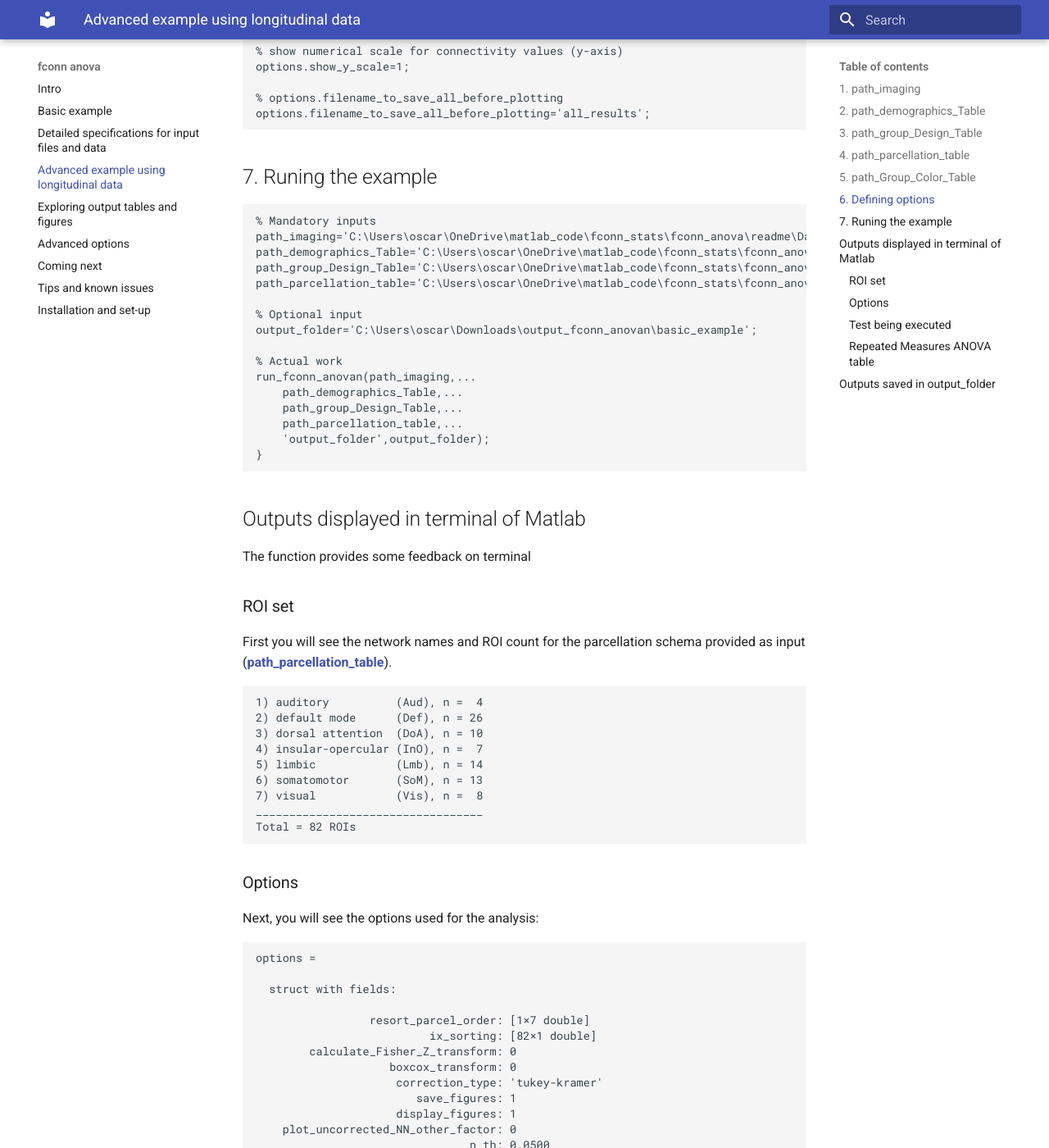
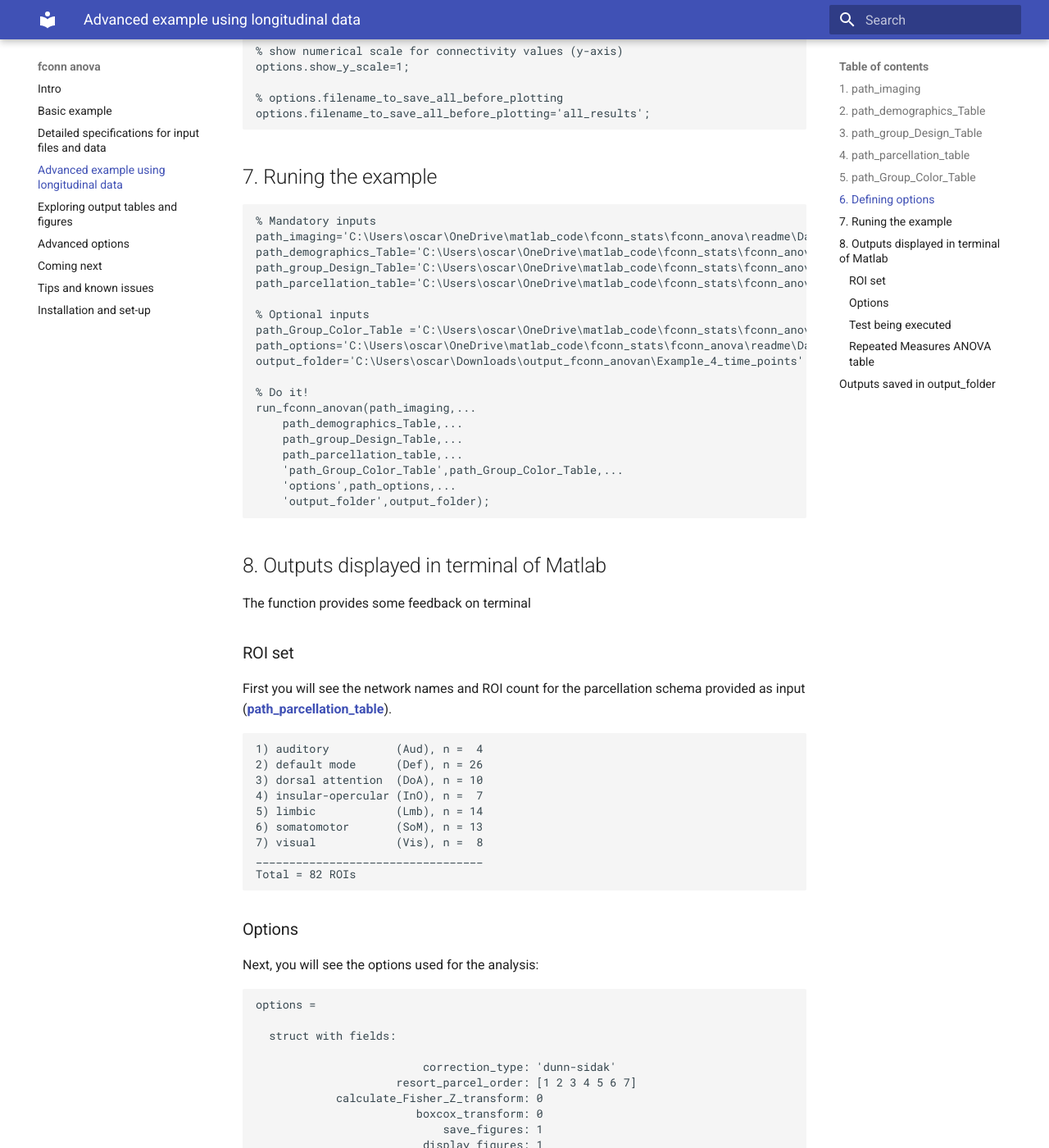
Before and after one commit to omiranda/fconn_anova, an MkDocs documentation site: the page built from docs/advanced_example/advanced_example.md, in a window 1280 px wide and 1400 px high, scrolled down 2842 px. Shown: the whole window at 82% size. Built offline with MkDocs 1.6.1 and Material for MkDocs 9.7.7, drawn with Linux system fonts in a browser that asks for light colours; old or Windows-style settings are respelled for this version of MkDocs; some of the changed text lies outside the part shown.

Commit message:
Update advanced_example.md

````diff
--- a/docs/advanced_example/advanced_example.md
+++ b/docs/advanced_example/advanced_example.md
@@ -30,7 +30,7 @@ sub-MMU45967,11,12m,case
 
 ## 3. path_group_Design_Table
 
-In [this csv](./Group_Design_Table.csv) file we will definethe groups as *between* or *within(repeated)* factors. This is the content of the file:
+In [this csv](./Group_Design_Table.csv) file we will define the groups as *between* or *within(repeated)* factors. This is the content of the file:
 
 ```
 Variable,Design
@@ -109,24 +109,27 @@ options.filename_to_save_all_before_plotting='all_results';
 ## 7. Runing the example
 ```
 % Mandatory inputs
-path_imaging='C:\Users\oscar\OneDrive\matlab_code\fconn_stats\fconn_anova\readme\Data\Basic_example\fconn_63_scanns.mat';
-path_demographics_Table='C:\Users\oscar\OneDrive\matlab_code\fconn_stats\fconn_anova\readme\Data\Basic_example\table_subjects.csv';
-path_group_Design_Table='C:\Users\oscar\OneDrive\matlab_code\fconn_stats\fconn_anova\readme\Data\Basic_example\Group_Design_Table.csv';
-path_parcellation_table='C:\Users\oscar\OneDrive\matlab_code\fconn_stats\fconn_anova\readme\Data\Basic_example\parcel.mat';
+path_imaging='C:\Users\oscar\OneDrive\matlab_code\fconn_stats\fconn_anova\readme\Data\Example_4_time_points\Zfconn_407_frames.mat';
+path_demographics_Table='C:\Users\oscar\OneDrive\matlab_code\fconn_stats\fconn_anova\readme\Data\Example_4_time_points\subjects_table.csv';
+path_group_Design_Table='C:\Users\oscar\OneDrive\matlab_code\fconn_stats\fconn_anova\readme\Data\Example_4_time_points\Group_Design_Table.csv';
+path_parcellation_table='C:\Users\oscar\OneDrive\matlab_code\fconn_stats\fconn_anova\readme\Data\Example_4_time_points\parcel.mat';
 
-% Optional input
-output_folder='C:\Users\oscar\Downloads\output_fconn_anovan\basic_example';
+% Optional inputs
+path_Group_Color_Table ='C:\Users\oscar\OneDrive\matlab_code\fconn_stats\fconn_anova\readme\Data\Example_4_time_points\Group_Color_Table.csv';
+path_options='C:\Users\oscar\OneDrive\matlab_code\fconn_stats\fconn_anova\readme\Data\Example_4_time_points\define_options.m';
+output_folder='C:\Users\oscar\Downloads\output_fconn_anovan\Example_4_time_points';
 
-% Actual work
+% Do it!
 run_fconn_anovan(path_imaging,...
     path_demographics_Table,...
     path_group_Design_Table,...
     path_parcellation_table,...
+    'path_Group_Color_Table',path_Group_Color_Table,...
+    'options',path_options,...
     'output_folder',output_folder);
-}
 ```
 
-## Outputs displayed in terminal of Matlab
+## 8. Outputs displayed in terminal of Matlab
 
 The function provides some feedback on terminal
 
@@ -154,20 +157,22 @@ options =
 
   struct with fields:
 
-                 resort_parcel_order: [1×7 double]
-                          ix_sorting: [82×1 double]
-        calculate_Fisher_Z_transform: 0
-                    boxcox_transform: 0
-                     correction_type: 'tukey-kramer'
-                        save_figures: 1
-                     display_figures: 1
-    plot_uncorrected_NN_other_factor: 0
-                                p_th: 0.0500
-                        show_y_scale: 0
-                        show_p_value: 1
-                   is_connectotyping: 0
-                    avoid_main_table: 1
-                     use_half_matrix: 0
+                         correction_type: 'dunn-sidak'
+                     resort_parcel_order: [1 2 3 4 5 6 7]
+            calculate_Fisher_Z_transform: 0
+                        boxcox_transform: 0
+                            save_figures: 1
+                         display_figures: 1
+                                    p_th: 0.0500
+                            show_y_scale: 1
+    filename_to_save_all_before_plotting: 'all_results'
+                              ix_sorting: [82×1 double]
+        plot_uncorrected_NN_other_factor: 0
+                            show_p_value: 1
+                       is_connectotyping: 0
+                        avoid_main_table: 1
+                         use_half_matrix: 0
+
 ```
 
 ### Test being executed
@@ -175,9 +180,8 @@ options =
 Then, you will see the test being executed:
 
 ```
-Executing rm = fitrm(t,'x1-x3321 ~ Housing', 'WithinDesign',within_plus_conn);
+Executing rm = fitrm(t,'x1-x13284 ~ group', 'WithinDesign',within_plus_conn);
 Mauchly's test for sphericity
-
 
 tbl =
 
@@ -186,8 +190,7 @@ tbl =
     W    ChiStat        DF        pValue
     _    _______    __________    ______
 
-    0     -Inf      5.5129e+06      1
-
+    0     -Inf      8.8226e+07      1
 ```
 
 ### Repeated Measures ANOVA table
@@ -195,19 +198,6 @@ tbl =
 When completed, you will see the main anova table
 
 ```
-
-                             SumSq        DF         MeanSq        F         pValue        pValueGG      pValueHF      pValueLB
-                            _______    _________    _________    ______    ___________    __________    __________    __________
-
-    (Intercept)              1.0812            1       1.0812    25.872     3.8504e-06    3.8504e-06    3.8504e-06    3.8504e-06
-    Housing                 0.70258            2      0.35129    8.4058     0.00060499    0.00060499    0.00060499    0.00060499
-    Error                    2.5075           60     0.041791
-    (Intercept):Networks      5.665           27      0.20982    33.171    5.7264e-134     1.924e-50    1.4525e-60    3.0868e-07
-    Housing:Networks        0.70867           54     0.013124    2.0748     1.0394e-05     0.0043155     0.0020329        0.1345
-    Error(Networks)          10.247         1620    0.0063252
-    (Intercept):conn         44.087         3320     0.013279    3.1201              0    1.7244e-11    5.5522e-42       0.08242
-    Housing:conn             29.238         6640    0.0044033    1.0346       0.025955       0.39207       0.31223       0.36162
-    Error(conn)               847.8    1.992e+05     0.004256
 
 ```
 
````
